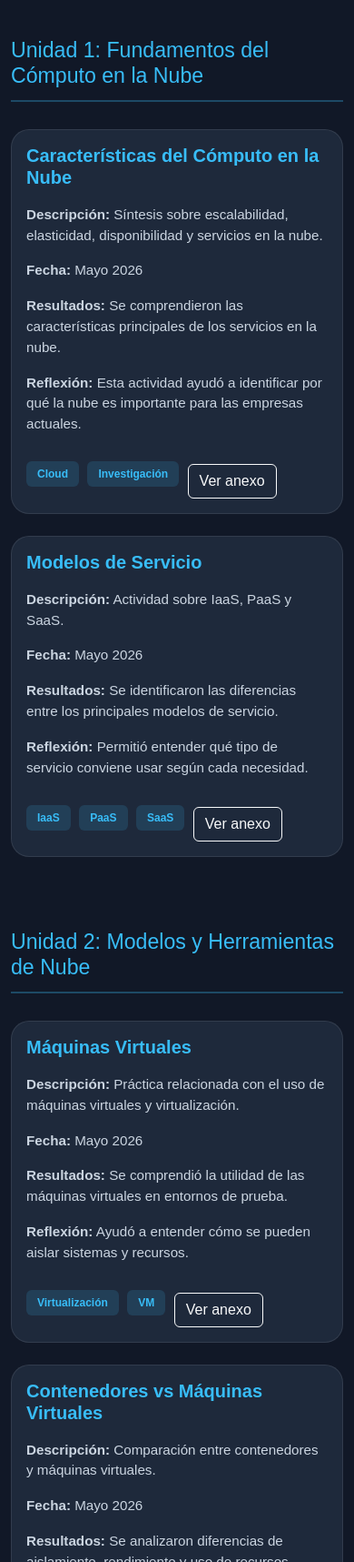
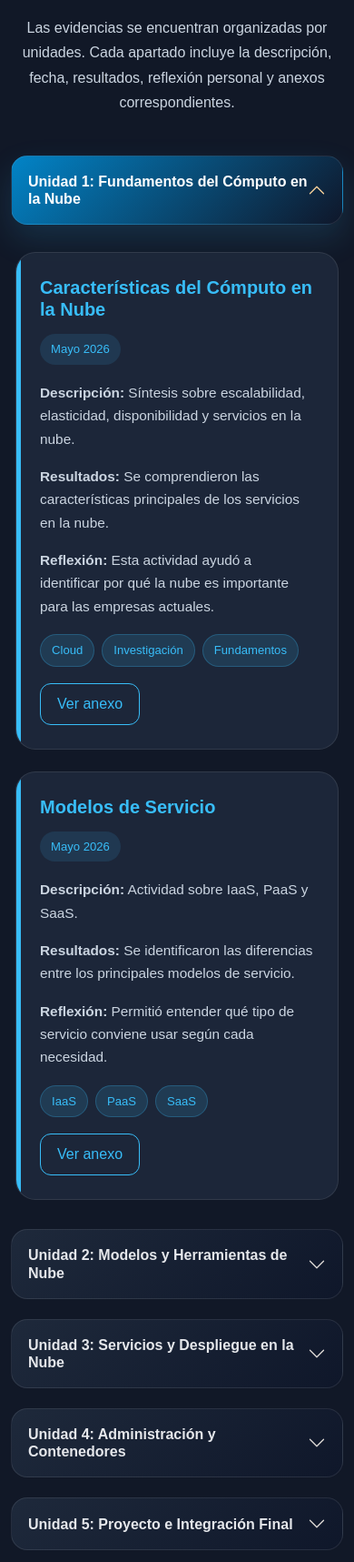
Before and after one commit to JesusCoC/PortafolioCN, a plain HTML site: page index.html in a window 390 px wide. Shown: the part 3991-5708 px from the top of the page at 91% size. Drawn offline with nearby package versions, Linux system fonts and the light colour scheme.

Commit message:
Acordeón para desplegar las evidencias

```diff
--- a/assets/css/estilos.css
+++ b/assets/css/estilos.css
@@ -291,4 +291,150 @@ footer p {
   .datos-portada {
     text-align: center;
   }
+
+  .subtitulo-seccion {
+  max-width: 850px;
+  margin: -25px auto 45px;
+  text-align: center;
+  color: var(--texto-suave);
+  line-height: 1.7;
 }
+
+.evidencias-accordion {
+  max-width: 1150px;
+  margin: auto;
+}
+
+.accordion-item {
+  background-color: transparent;
+  border: none;
+  margin-bottom: 22px;
+}
+
+.accordion-button {
+  background: linear-gradient(135deg, #1e293b, #0f172a);
+  color: var(--texto);
+  border: 1px solid var(--borde);
+  border-radius: 18px !important;
+  padding: 22px 26px;
+  font-weight: bold;
+  font-size: 1.1rem;
+  box-shadow: none;
+}
+
+.accordion-button:not(.collapsed) {
+  background: linear-gradient(135deg, #0284c7, #0f172a);
+  color: white;
+  box-shadow: 0 15px 35px rgba(56, 189, 248, 0.15);
+}
+
+.accordion-button:focus {
+  box-shadow: none;
+  border-color: rgba(56, 189, 248, 0.45);
+}
+
+.accordion-button::after {
+  filter: invert(1);
+}
+
+.accordion-body {
+  padding: 30px 5px 10px;
+}
+
+.evidencia-pro {
+  height: 100%;
+  background: rgba(30, 41, 59, 0.92);
+  border: 1px solid var(--borde);
+  border-radius: 22px;
+  padding: 26px;
+  transition: 0.3s ease;
+  position: relative;
+  overflow: hidden;
+}
+
+.evidencia-pro::before {
+  content: "";
+  position: absolute;
+  width: 5px;
+  height: 100%;
+  left: 0;
+  top: 0;
+  background: var(--azul);
+}
+
+.evidencia-pro:hover {
+  transform: translateY(-6px);
+  box-shadow: 0 18px 40px rgba(56, 189, 248, 0.14);
+}
+
+.evidencia-header {
+  display: flex;
+  justify-content: space-between;
+  gap: 15px;
+  align-items: start;
+  margin-bottom: 18px;
+}
+
+.evidencia-header h4 {
+  color: var(--azul);
+  font-size: 1.25rem;
+  font-weight: bold;
+  margin: 0;
+}
+
+.fecha {
+  background-color: rgba(56, 189, 248, 0.12);
+  color: var(--azul);
+  padding: 7px 12px;
+  border-radius: 999px;
+  font-size: 0.82rem;
+  white-space: nowrap;
+}
+
+.evidencia-pro p {
+  color: var(--texto-suave);
+  font-size: 0.96rem;
+  line-height: 1.65;
+}
+
+.tags {
+  display: flex;
+  flex-wrap: wrap;
+  gap: 8px;
+  margin: 18px 0;
+}
+
+.tags span {
+  background-color: rgba(56, 189, 248, 0.14);
+  color: var(--azul);
+  border: 1px solid rgba(56, 189, 248, 0.25);
+  padding: 7px 12px;
+  border-radius: 999px;
+  font-size: 0.82rem;
+}
+
+.btn-evidencia {
+  background-color: transparent;
+  color: var(--azul);
+  border: 1px solid var(--azul);
+  border-radius: 12px;
+  padding: 10px 18px;
+  transition: 0.3s ease;
+}
+
+.btn-evidencia:hover {
+  background-color: var(--azul);
+  color: #0f172a;
+}
+
+@media (max-width: 768px) {
+  .evidencia-header {
+    flex-direction: column;
+  }
+
+  .accordion-button {
+    font-size: 1rem;
+    padding: 18px;
+  }
+}
+}
--- a/index.html
+++ b/index.html
@@ -148,173 +148,291 @@
   <div class="container">
     <h2 class="titulo-seccion">Evidencias de Aprendizaje</h2>
 
-    <!-- UNIDAD 1 -->
-    <div id="unidad1" class="unidad">
-      <h3 class="titulo-unidad">Unidad 1: Fundamentos del Cómputo en la Nube</h3>
+    <p class="subtitulo-seccion">
+      Las evidencias se encuentran organizadas por unidades. Cada apartado incluye la descripción,
+      fecha, resultados, reflexión personal y anexos correspondientes.
+    </p>
 
-      <div class="row g-4">
+    <div class="accordion evidencias-accordion" id="accordionEvidencias">
 
-        <div class="col-md-6 col-lg-4">
-          <div class="card evidencia-card">
-            <div class="card-body">
-              <h5 class="card-title">Características del Cómputo en la Nube</h5>
-              <p><strong>Descripción:</strong> Síntesis sobre escalabilidad, elasticidad, disponibilidad y servicios en la nube.</p>
-              <p><strong>Fecha:</strong> Mayo 2026</p>
-              <p><strong>Resultados:</strong> Se comprendieron las características principales de los servicios en la nube.</p>
-              <p><strong>Reflexión:</strong> Esta actividad ayudó a identificar por qué la nube es importante para las empresas actuales.</p>
-              <span class="badge">Cloud</span>
-              <span class="badge">Investigación</span>
-              <a href="evidencias/unidad1/caracteristicas-nube.pdf" target="_blank" class="btn btn-outline-light mt-3">Ver anexo</a>
+      <!-- UNIDAD 1 -->
+      <div class="accordion-item">
+        <h2 class="accordion-header">
+          <button class="accordion-button" type="button" data-bs-toggle="collapse" data-bs-target="#unidad1">
+            Unidad 1: Fundamentos del Cómputo en la Nube
+          </button>
+        </h2>
+
+        <div id="unidad1" class="accordion-collapse collapse show" data-bs-parent="#accordionEvidencias">
+          <div class="accordion-body">
+
+            <div class="row g-4">
+
+              <div class="col-lg-6">
+                <div class="evidencia-pro">
+                  <div class="evidencia-header">
+                    <h4>Características del Cómputo en la Nube</h4>
+                    <span class="fecha">Mayo 2026</span>
+                  </div>
+
+                  <p><strong>Descripción:</strong> Síntesis sobre escalabilidad, elasticidad, disponibilidad y servicios en la nube.</p>
+                  <p><strong>Resultados:</strong> Se comprendieron las características principales de los servicios en la nube.</p>
+                  <p><strong>Reflexión:</strong> Esta actividad ayudó a identificar por qué la nube es importante para las empresas actuales.</p>
+
+                  <div class="tags">
+                    <span>Cloud</span>
+                    <span>Investigación</span>
+                    <span>Fundamentos</span>
+                  </div>
+
+                  <a href="evidencias/unidad1/caracteristicas-nube.pdf" target="_blank" class="btn btn-evidencia">
+                    Ver anexo
+                  </a>
+                </div>
+              </div>
+
+              <div class="col-lg-6">
+                <div class="evidencia-pro">
+                  <div class="evidencia-header">
+                    <h4>Modelos de Servicio</h4>
+                    <span class="fecha">Mayo 2026</span>
+                  </div>
+
+                  <p><strong>Descripción:</strong> Actividad sobre IaaS, PaaS y SaaS.</p>
+                  <p><strong>Resultados:</strong> Se identificaron las diferencias entre los principales modelos de servicio.</p>
+                  <p><strong>Reflexión:</strong> Permitió entender qué tipo de servicio conviene usar según cada necesidad.</p>
+
+                  <div class="tags">
+                    <span>IaaS</span>
+                    <span>PaaS</span>
+                    <span>SaaS</span>
+                  </div>
+
+                  <a href="evidencias/unidad1/modelos-servicio.pdf" target="_blank" class="btn btn-evidencia">
+                    Ver anexo
+                  </a>
+                </div>
+              </div>
+
             </div>
+
           </div>
         </div>
+      </div>
 
-        <div class="col-md-6 col-lg-4">
-          <div class="card evidencia-card">
-            <div class="card-body">
-              <h5 class="card-title">Modelos de Servicio</h5>
-              <p><strong>Descripción:</strong> Actividad sobre IaaS, PaaS y SaaS.</p>
-              <p><strong>Fecha:</strong> Mayo 2026</p>
-              <p><strong>Resultados:</strong> Se identificaron las diferencias entre los principales modelos de servicio.</p>
-              <p><strong>Reflexión:</strong> Permitió entender qué tipo de servicio conviene usar según cada necesidad.</p>
-              <span class="badge">IaaS</span>
-              <span class="badge">PaaS</span>
-              <span class="badge">SaaS</span>
-              <a href="evidencias/unidad1/modelos-servicio.pdf" target="_blank" class="btn btn-outline-light mt-3">Ver anexo</a>
+      <!-- UNIDAD 2 -->
+      <div class="accordion-item">
+        <h2 class="accordion-header">
+          <button class="accordion-button collapsed" type="button" data-bs-toggle="collapse" data-bs-target="#unidad2">
+            Unidad 2: Modelos y Herramientas de Nube
+          </button>
+        </h2>
+
+        <div id="unidad2" class="accordion-collapse collapse" data-bs-parent="#accordionEvidencias">
+          <div class="accordion-body">
+
+            <div class="row g-4">
+
+              <div class="col-lg-6">
+                <div class="evidencia-pro">
+                  <div class="evidencia-header">
+                    <h4>Máquinas Virtuales</h4>
+                    <span class="fecha">Mayo 2026</span>
+                  </div>
+
+                  <p><strong>Descripción:</strong> Práctica relacionada con el uso de máquinas virtuales y virtualización.</p>
+                  <p><strong>Resultados:</strong> Se comprendió la utilidad de las máquinas virtuales en entornos de prueba.</p>
+                  <p><strong>Reflexión:</strong> Ayudó a entender cómo se pueden aislar sistemas y recursos.</p>
+
+                  <div class="tags">
+                    <span>Virtualización</span>
+                    <span>VM</span>
+                  </div>
+
+                  <a href="evidencias/unidad2/maquinas-virtuales.pdf" target="_blank" class="btn btn-evidencia">
+                    Ver anexo
+                  </a>
+                </div>
+              </div>
+
+              <div class="col-lg-6">
+                <div class="evidencia-pro">
+                  <div class="evidencia-header">
+                    <h4>Contenedores vs Máquinas Virtuales</h4>
+                    <span class="fecha">Mayo 2026</span>
+                  </div>
+
+                  <p><strong>Descripción:</strong> Comparación entre contenedores y máquinas virtuales.</p>
+                  <p><strong>Resultados:</strong> Se analizaron diferencias de aislamiento, rendimiento y uso de recursos.</p>
+                  <p><strong>Reflexión:</strong> Permitió comprender cuándo conviene usar cada tecnología.</p>
+
+                  <div class="tags">
+                    <span>Docker</span>
+                    <span>Containers</span>
+                  </div>
+
+                  <a href="evidencias/unidad2/contenedores-vs-vm.pdf" target="_blank" class="btn btn-evidencia">
+                    Ver anexo
+                  </a>
+                </div>
+              </div>
+
             </div>
+
           </div>
         </div>
+      </div>
 
-      </div>
-    </div>
+      <!-- UNIDAD 3 -->
+      <div class="accordion-item">
+        <h2 class="accordion-header">
+          <button class="accordion-button collapsed" type="button" data-bs-toggle="collapse" data-bs-target="#unidad3">
+            Unidad 3: Servicios y Despliegue en la Nube
+          </button>
+        </h2>
 
-    <!-- UNIDAD 2 -->
-    <div id="unidad2" class="unidad">
-      <h3 class="titulo-unidad">Unidad 2: Modelos y Herramientas de Nube</h3>
+        <div id="unidad3" class="accordion-collapse collapse" data-bs-parent="#accordionEvidencias">
+          <div class="accordion-body">
 
-      <div class="row g-4">
+            <div class="row g-4">
 
-        <div class="col-md-6 col-lg-4">
-          <div class="card evidencia-card">
-            <div class="card-body">
-              <h5 class="card-title">Máquinas Virtuales</h5>
-              <p><strong>Descripción:</strong> Práctica relacionada con el uso de máquinas virtuales y virtualización.</p>
-              <p><strong>Fecha:</strong> Mayo 2026</p>
-              <p><strong>Resultados:</strong> Se comprendió la utilidad de las máquinas virtuales en entornos de prueba.</p>
-              <p><strong>Reflexión:</strong> Ayudó a entender cómo se pueden aislar sistemas y recursos.</p>
-              <span class="badge">Virtualización</span>
-              <span class="badge">VM</span>
-              <a href="evidencias/unidad2/maquinas-virtuales.pdf" target="_blank" class="btn btn-outline-light mt-3">Ver anexo</a>
+              <div class="col-lg-6">
+                <div class="evidencia-pro">
+                  <div class="evidencia-header">
+                    <h4>Máquina Virtual en Azure</h4>
+                    <span class="fecha">Mayo 2026</span>
+                  </div>
+
+                  <p><strong>Descripción:</strong> Creación y configuración de una máquina virtual en Microsoft Azure.</p>
+                  <p><strong>Resultados:</strong> Se logró implementar una máquina virtual con servicios básicos.</p>
+                  <p><strong>Reflexión:</strong> Permitió comprender el despliegue de infraestructura en la nube.</p>
+
+                  <div class="tags">
+                    <span>Azure</span>
+                    <span>Linux</span>
+                    <span>VM</span>
+                  </div>
+
+                  <a href="evidencias/unidad3/azure-vm.pdf" target="_blank" class="btn btn-evidencia">
+                    Ver anexo
+                  </a>
+                </div>
+              </div>
+
+              <div class="col-lg-6">
+                <div class="evidencia-pro">
+                  <div class="evidencia-header">
+                    <h4>App Service y MySQL Flexible Server</h4>
+                    <span class="fecha">Mayo 2026</span>
+                  </div>
+
+                  <p><strong>Descripción:</strong> Implementación de servicios administrados en Azure.</p>
+                  <p><strong>Resultados:</strong> Se identificaron ventajas de usar servicios administrados.</p>
+                  <p><strong>Reflexión:</strong> Ayudó a comprender cómo la nube facilita el mantenimiento de aplicaciones.</p>
+
+                  <div class="tags">
+                    <span>App Service</span>
+                    <span>MySQL</span>
+                    <span>Azure</span>
+                  </div>
+
+                  <a href="evidencias/unidad3/app-service-mysql.pdf" target="_blank" class="btn btn-evidencia">
+                    Ver anexo
+                  </a>
+                </div>
+              </div>
+
             </div>
+
           </div>
         </div>
+      </div>
 
-        <div class="col-md-6 col-lg-4">
-          <div class="card evidencia-card">
-            <div class="card-body">
-              <h5 class="card-title">Contenedores vs Máquinas Virtuales</h5>
-              <p><strong>Descripción:</strong> Comparación entre contenedores y máquinas virtuales.</p>
-              <p><strong>Fecha:</strong> Mayo 2026</p>
-              <p><strong>Resultados:</strong> Se analizaron diferencias de aislamiento, rendimiento y uso de recursos.</p>
-              <p><strong>Reflexión:</strong> La evidencia permitió comprender cuándo conviene usar cada tecnología.</p>
-              <span class="badge">Docker</span>
-              <span class="badge">Containers</span>
-              <a href="evidencias/unidad2/contenedores-vs-vm.pdf" target="_blank" class="btn btn-outline-light mt-3">Ver anexo</a>
+      <!-- UNIDAD 4 -->
+      <div class="accordion-item">
+        <h2 class="accordion-header">
+          <button class="accordion-button collapsed" type="button" data-bs-toggle="collapse" data-bs-target="#unidad4">
+            Unidad 4: Administración y Contenedores
+          </button>
+        </h2>
+
+        <div id="unidad4" class="accordion-collapse collapse" data-bs-parent="#accordionEvidencias">
+          <div class="accordion-body">
+
+            <div class="row g-4">
+
+              <div class="col-lg-6">
+                <div class="evidencia-pro">
+                  <div class="evidencia-header">
+                    <h4>Pruebas con Docker</h4>
+                    <span class="fecha">Mayo 2026</span>
+                  </div>
+
+                  <p><strong>Descripción:</strong> Ejecución de contenedores y prueba de puertos.</p>
+                  <p><strong>Resultados:</strong> Se comprendió el funcionamiento básico de Docker para desplegar servicios.</p>
+                  <p><strong>Reflexión:</strong> Fortaleció el aprendizaje sobre entornos aislados y portabilidad.</p>
+
+                  <div class="tags">
+                    <span>Docker</span>
+                    <span>Puertos</span>
+                    <span>Contenedores</span>
+                  </div>
+
+                  <a href="evidencias/unidad4/docker-pruebas.pdf" target="_blank" class="btn btn-evidencia">
+                    Ver anexo
+                  </a>
+                </div>
+              </div>
+
             </div>
+
           </div>
         </div>
+      </div>
 
-      </div>
-    </div>
+      <!-- UNIDAD 5 -->
+      <div class="accordion-item">
+        <h2 class="accordion-header">
+          <button class="accordion-button collapsed" type="button" data-bs-toggle="collapse" data-bs-target="#unidad5">
+            Unidad 5: Proyecto e Integración Final
+          </button>
+        </h2>
 
-    <!-- UNIDAD 3 -->
-    <div id="unidad3" class="unidad">
-      <h3 class="titulo-unidad">Unidad 3: Servicios y Despliegue en la Nube</h3>
+        <div id="unidad5" class="accordion-collapse collapse" data-bs-parent="#accordionEvidencias">
+          <div class="accordion-body">
 
-      <div class="row g-4">
+            <div class="row g-4">
 
-        <div class="col-md-6 col-lg-4">
-          <div class="card evidencia-card">
-            <div class="card-body">
-              <h5 class="card-title">Máquina Virtual en Azure</h5>
-              <p><strong>Descripción:</strong> Creación y configuración de una máquina virtual en Microsoft Azure.</p>
-              <p><strong>Fecha:</strong> Mayo 2026</p>
-              <p><strong>Resultados:</strong> Se logró implementar una máquina virtual con servicios básicos.</p>
-              <p><strong>Reflexión:</strong> Esta práctica permitió comprender el despliegue de infraestructura en la nube.</p>
-              <span class="badge">Azure</span>
-              <span class="badge">Linux</span>
-              <a href="evidencias/unidad3/azure-vm.pdf" target="_blank" class="btn btn-outline-light mt-3">Ver anexo</a>
+              <div class="col-lg-6">
+                <div class="evidencia-pro">
+                  <div class="evidencia-header">
+                    <h4>Portafolio Web de Evidencias</h4>
+                    <span class="fecha">Mayo 2026</span>
+                  </div>
+
+                  <p><strong>Descripción:</strong> Desarrollo de sitio web estático para presentar evidencias del curso.</p>
+                  <p><strong>Resultados:</strong> Se integraron evidencias, anexos y reflexiones en una página web desplegable.</p>
+                  <p><strong>Reflexión:</strong> Permitió aplicar organización, diseño web y despliegue en la nube.</p>
+
+                  <div class="tags">
+                    <span>HTML</span>
+                    <span>CSS</span>
+                    <span>Vercel</span>
+                  </div>
+
+                  <a href="evidencias/unidad5/portafolio-final.pdf" target="_blank" class="btn btn-evidencia">
+                    Ver anexo
+                  </a>
+                </div>
+              </div>
+
             </div>
+
           </div>
         </div>
+      </div>
 
-        <div class="col-md-6 col-lg-4">
-          <div class="card evidencia-card">
-            <div class="card-body">
-              <h5 class="card-title">App Service y MySQL Flexible Server</h5>
-              <p><strong>Descripción:</strong> Implementación de servicios administrados en Azure.</p>
-              <p><strong>Fecha:</strong> Mayo 2026</p>
-              <p><strong>Resultados:</strong> Se identificaron ventajas de usar servicios administrados en lugar de configurar todo manualmente.</p>
-              <p><strong>Reflexión:</strong> Ayudó a comprender cómo la nube facilita el mantenimiento de aplicaciones.</p>
-              <span class="badge">App Service</span>
-              <span class="badge">MySQL</span>
-              <a href="evidencias/unidad3/app-service-mysql.pdf" target="_blank" class="btn btn-outline-light mt-3">Ver anexo</a>
-            </div>
-          </div>
-        </div>
-
-      </div>
     </div>
-
-    <!-- UNIDAD 4 -->
-    <div id="unidad4" class="unidad">
-      <h3 class="titulo-unidad">Unidad 4: Administración y Contenedores</h3>
-
-      <div class="row g-4">
-
-        <div class="col-md-6 col-lg-4">
-          <div class="card evidencia-card">
-            <div class="card-body">
-              <h5 class="card-title">Pruebas con Docker</h5>
-              <p><strong>Descripción:</strong> Ejecución de contenedores y prueba de puertos.</p>
-              <p><strong>Fecha:</strong> Mayo 2026</p>
-              <p><strong>Resultados:</strong> Se comprendió el funcionamiento básico de Docker para desplegar servicios.</p>
-              <p><strong>Reflexión:</strong> Esta evidencia fortaleció el aprendizaje sobre entornos aislados y portabilidad.</p>
-              <span class="badge">Docker</span>
-              <span class="badge">Puertos</span>
-              <a href="evidencias/unidad4/docker-pruebas.pdf" target="_blank" class="btn btn-outline-light mt-3">Ver anexo</a>
-            </div>
-          </div>
-        </div>
-
-      </div>
-    </div>
-
-    <!-- UNIDAD 5 -->
-    <div id="unidad5" class="unidad">
-      <h3 class="titulo-unidad">Unidad 5: Proyecto e Integración Final</h3>
-
-      <div class="row g-4">
-
-        <div class="col-md-6 col-lg-4">
-          <div class="card evidencia-card">
-            <div class="card-body">
-              <h5 class="card-title">Portafolio Web de Evidencias</h5>
-              <p><strong>Descripción:</strong> Desarrollo de sitio web estático para presentar evidencias del curso.</p>
-              <p><strong>Fecha:</strong> Mayo 2026</p>
-              <p><strong>Resultados:</strong> Se integraron evidencias, anexos y reflexiones en una página web desplegable.</p>
-              <p><strong>Reflexión:</strong> El proyecto permitió aplicar organización, diseño web y despliegue en la nube.</p>
-              <span class="badge">HTML</span>
-              <span class="badge">CSS</span>
-              <span class="badge">Vercel</span>
-              <a href="evidencias/unidad5/portafolio-final.pdf" target="_blank" class="btn btn-outline-light mt-3">Ver anexo</a>
-            </div>
-          </div>
-        </div>
-
-      </div>
-    </div>
-
   </div>
 </section>
 
```
